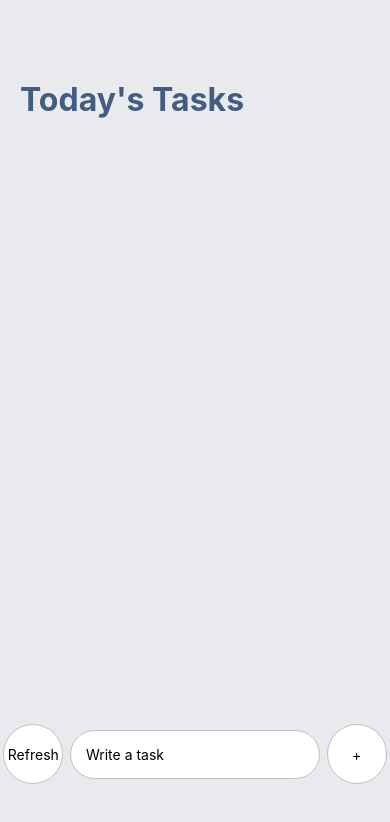
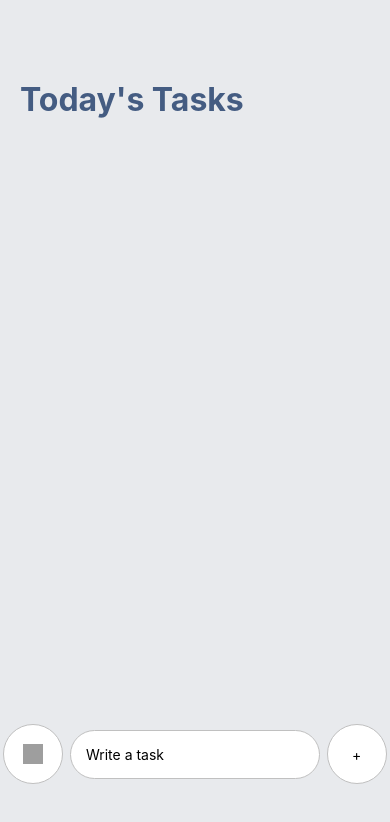
Before and after one commit to joywying/todoListRN, a React Native app: screen / in a window 390 px wide. Shown: the top 822 px of the page. Built offline with nearby package versions, Linux system fonts and the light colour scheme; grey boxes are pictures that could not be loaded.

Commit message:
change refresh button to refresh icon. fixes #12

```diff
--- a/App.js
+++ b/App.js
@@ -1,8 +1,9 @@
 import React, {useState} from 'react';
 // useState is a hook for functional components
-import { KeyboardAvoidingView, StyleSheet, Text, View, TextInput, TouchableOpacity, Platform } from 'react-native';
+import { KeyboardAvoidingView, StyleSheet, Text, View, TextInput, TouchableOpacity, Platform, Image } from 'react-native';
 import Task from './components/Task'
 import { getTasks as getDBTasks, setTasks as setDBTasks } from './firebaseDatabase.js'
+import refresh from './assets/refresh_icon.png'
 
 export default function App() {
   const [task, setTask] = useState();
@@ -57,7 +58,7 @@ export default function App() {
       >
         <TouchableOpacity onPress={() => handleRefresh()}>
           <View style={styles.addWrapper}>
-            <Text style={styles.addText}>Refresh</Text>
+            <Image source={refresh} style={styles.refreshIconStyle}/>
           </View>
         </TouchableOpacity>
         <TextInput style={styles.input} placeholder={'Write a task'} value={task} onChangeText={text => setTask(text)} />
@@ -73,6 +74,11 @@ export default function App() {
 }
 
 const styles = StyleSheet.create({
+  refreshIconStyle: {
+    width: 20,
+    height: 20,
+    color: '#445C82'
+  },
   container: {
     flex: 1,
     backgroundColor: '#E8EAED',
@@ -84,7 +90,7 @@ const styles = StyleSheet.create({
   sectionTitle: {
     fontSize: 32,
     fontWeight: 'bold',
-    letterSpacing: '-0.025',
+    letterSpacing: -0.025,
     color: '#445C82'
   },
   items: {
```
